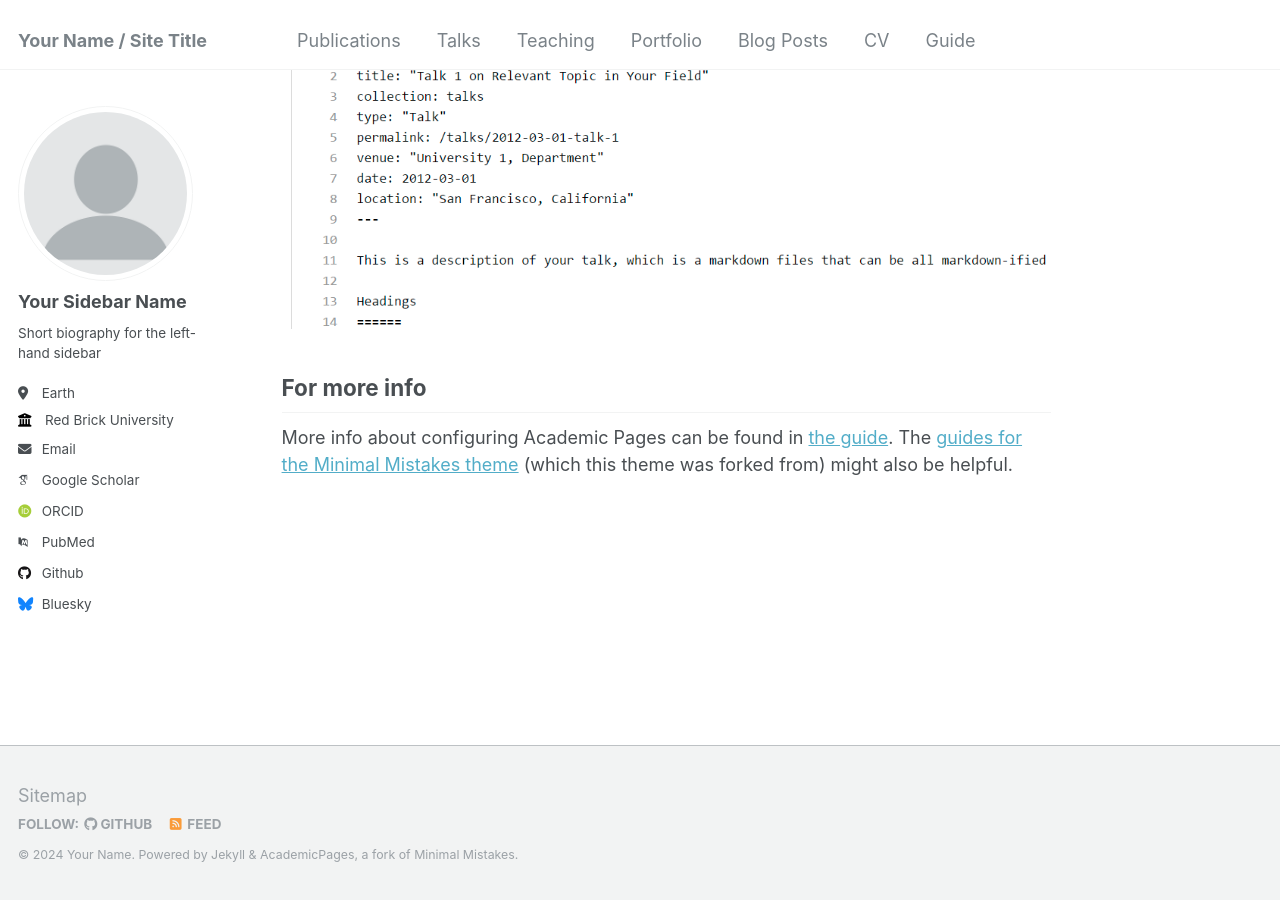
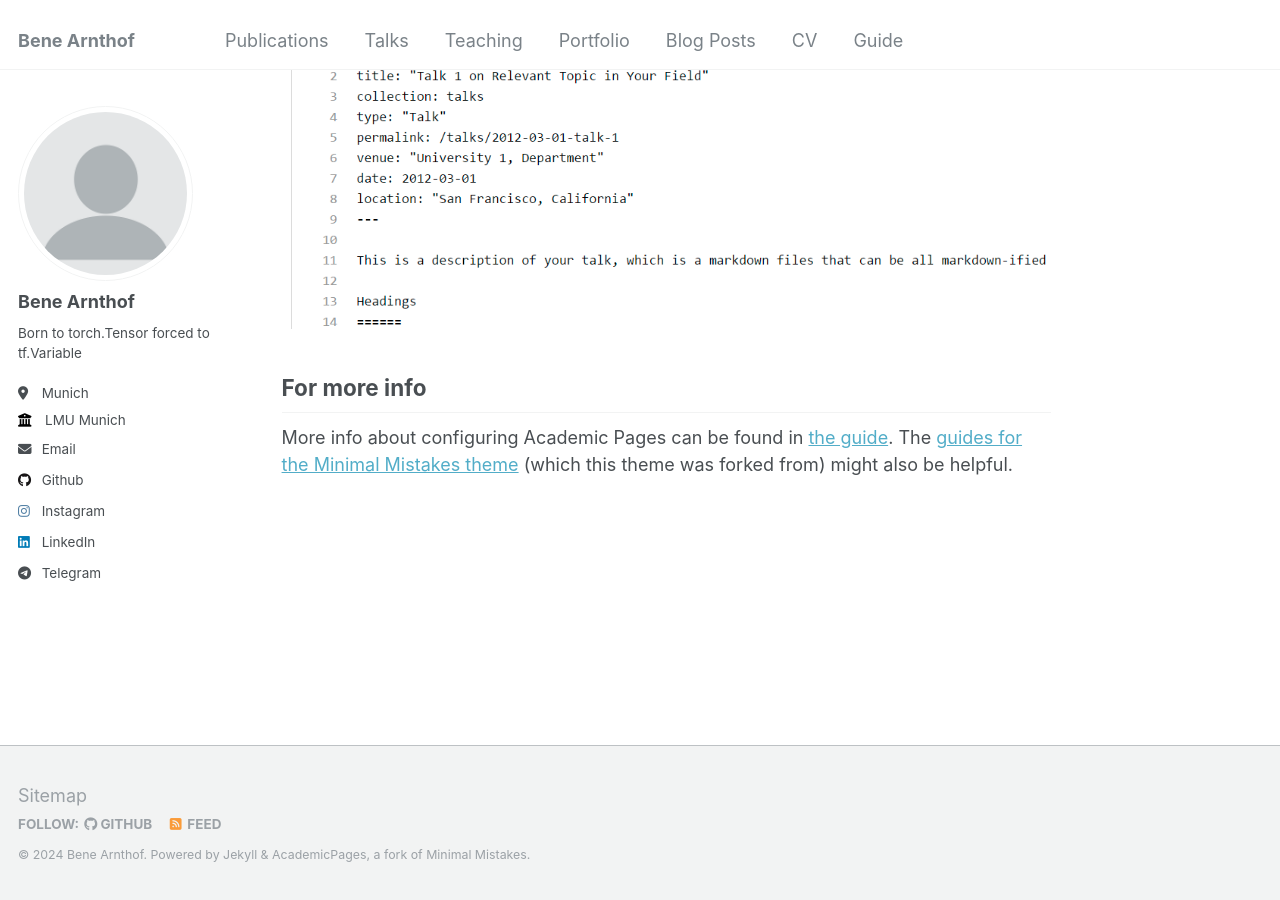
Before and after one commit to benearnthof/benearnthof.github.io, a Jekyll site: the page built from _pages/about.md, in a window 1280 px wide and 900 px high, scrolled down 2660 px. Built offline with Jekyll 4.4.1, drawn with Linux system fonts in a browser that asks for light colours; some web fonts are replaced.

Commit message:
Update _config.yml

```diff
--- a/_config.yml
+++ b/_config.yml
@@ -8,13 +8,13 @@
 
 # Basic Site Settings
 locale                   : "en-US"
-title                    : "Your Name / Site Title"
+title                    : "Bene Arnthof"
 title_separator          : "-"
-name                     : &name "Your Name"
-description              : &description "personal description"
-url                      : https://academicpages.github.io # the base hostname & protocol for your site e.g. "https://mmistakes.github.io"
+name                     : &name "Bene Arnthof"
+description              : &description "Esotheric Deep Learning Blog"
+url                      : https://benearnthof.github.io # the base hostname & protocol for your site e.g. "https://mmistakes.github.io"
 baseurl                  : "" # the subpath of your site, e.g. "/blog"
-repository               : "academicpages/academicpages.github.io"
+repository               : "https://github.com/benearnthof"
 
 # Site Author - The following control what appear as part of the author content on the side bar.
 #               If a field is blank the icon and link will not appear, otherwise it will be shown.
@@ -22,48 +22,48 @@ repository               : "academicpages/academicpages.github.io"
 author:
   # Biographic information
   avatar           : "profile.png"
-  name             : "Your Sidebar Name"
+  name             : "Bene Arnthof"
   pronouns         : # example: "she/her"
-  bio              : "Short biography for the left-hand sidebar"
-  location         : "Earth"
-  employer         : "Red Brick University"
+  bio              : "Born to torch.Tensor forced to tf.Variable"
+  location         : "Munich"
+  employer         : "LMU Munich"
   uri              : # URL
-  email            : "none@example.org"
+  email            : "benearnthof@hotmail.de"
 
   # Academic websites
   arxiv            : # URL - Update with the correct link to your profile
-  googlescholar    : "https://scholar.google.com/citations?user=PS_CX0AAAAAJ"
+  googlescholar    : # "https://scholar.google.com/citations?user=PS_CX0AAAAAJ"
   impactstory      : # URL
-  orcid            : "http://orcid.org/yourorcidurl"
+  orcid            : # "http://orcid.org/yourorcidurl"
   semantic         : # URL
-  pubmed           : "https://www.ncbi.nlm.nih.gov/pubmed/?term=john+snow"
+  pubmed           : # "https://www.ncbi.nlm.nih.gov/pubmed/?term=john+snow"
   researchgate     : # URL
 
   # Repositories and software development
   bitbucket        : # Username - Update with your username on the site
   codepen          : # Username
   dribbble         : # Username
-  github           : "academicpages"
+  github           : "benearnthof"
   kaggle           : # Username
   stackoverflow    : # User number or user number and name (i.e., use "1" or "1/jeff-atwood")
 
   # Social media
-  bluesky          : "bsky.app" # Replace this with you Bluesky username
+  bluesky          : #"bsky.app" # Replace this with you Bluesky username
   facebook         : # Username
   flickr           : # Username
   foursquare       : # Username
   goodreads        : # Username
   google_plus      : # Username
   keybase          : # Username
-  instagram        : # Username
+  instagram        : benearnthof # Username
   lastfm           : # Username
-  linkedin         : # Username
+  linkedin         : benedikt-arnthof-7a2b91183 # Username
   mastodon         : # URL
   medium           : # URL
   pinterest        : # Username
   soundcloud       : # Username
   steam            : # Username
-  telegram         : # URL
+  telegram         : t.me/benearnthof # URL
   tumblr           : # Username
   twitter          : # Username for X / Twitter
   vine             : # Username
@@ -210,16 +210,16 @@ kramdown:
 # These settings control the types of collections used by the template
 collections:
   teaching:
-    output: true
+    output: false
     permalink: /:collection/:path/
   publications:
-    output: true
+    output: false
     permalink: /:collection/:path/
   portfolio:
-    output: true
+    output: false
     permalink: /:collection/:path/
   talks:
-    output: true
+    output: false
     permalink: /:collection/:path/
 
 
```
